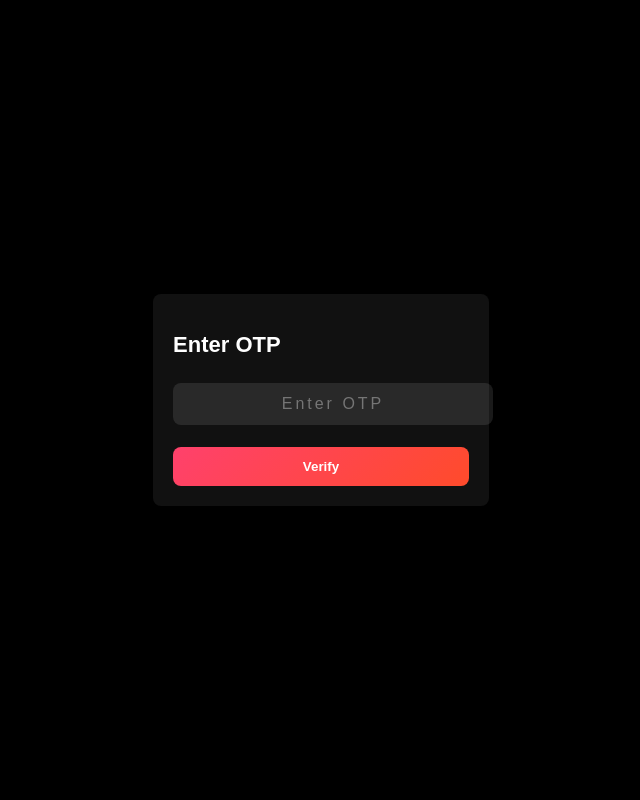
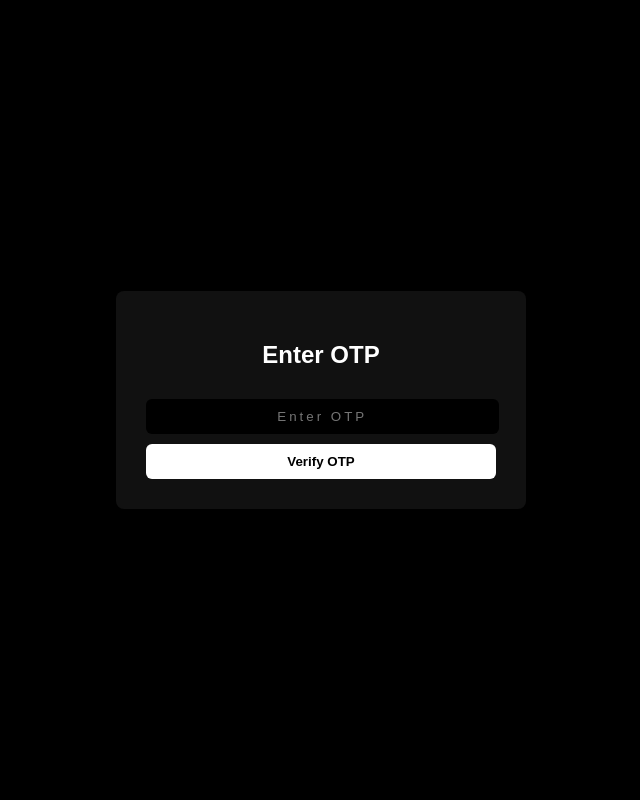
Before and after one commit to asif1-3ahmed/Music, a Flask app: page /otp in a window 1280 px wide. Shown: the whole page, without its empty margins (319-959 px from the left). Run offline with Flask 3, Linux system fonts and the light colour scheme.

Commit message:
Update otp.html

```diff
--- a/templates/otp.html
+++ b/templates/otp.html
@@ -1,74 +1,27 @@
 <!DOCTYPE html>
 <html lang="en">
-<head><meta charset="UTF-8"><title>Verify OTP</title>
-<style>body {
-  font-family: "Poppins", sans-serif;
-  background: radial-gradient(circle at center, #0f0f0f, #000);
-  color: #fff;
-  display: flex;
-  justify-content: center;
-  align-items: center;
-  height: 100vh;
-  margin: 0;
-}
-
-.otp-box {
-  background: rgba(255, 255, 255, 0.05);
-  padding: 35px;
-  border-radius: 14px;
-  width: 320px;
-  text-align: center;
-  backdrop-filter: blur(12px);
-  border: 1px solid rgba(255, 255, 255, 0.1);
-  box-shadow: 0 8px 25px rgba(0, 0, 0, 0.8);
-}
-
-h2 {
-  font-size: 22px;
-  margin-bottom: 15px;
-}
-
-input {
-  width: 100%;
-  padding: 12px;
-  margin: 10px 0;
-  border: none;
-  border-radius: 8px;
-  background: rgba(255, 255, 255, 0.1);
-  color: #fff;
-  outline: none;
-  font-size: 16px;
-  letter-spacing: 3px;
-  text-align: center;
-}
-
-button {
-  width: 100%;
-  padding: 12px;
-  border: none;
-  border-radius: 8px;
-  background: linear-gradient(135deg, #ff416c, #ff4b2b);
-  color: #fff;
-  font-weight: 600;
-  cursor: pointer;
-  margin-top: 12px;
-  transition: 0.3s ease;
-}
-
-button:hover {
-  background: linear-gradient(135deg, #ff4b2b, #ff416c);
-  transform: scale(1.03);
-  box-shadow: 0 0 15px #ff416c;
-}
+<head>
+<meta charset="UTF-8">
+<meta name="viewport" content="width=device-width, initial-scale=1.0">
+<title>Verify OTP - Dolsy Music</title>
+<style>
+body{font-family:"Poppins",sans-serif;background:#000;color:#fff;display:flex;justify-content:center;align-items:center;height:100vh;margin:0;}
+.otp-box{background:#111;padding:30px;border-radius:8px;width:350px;text-align:center;}
+h2{margin-bottom:20px;}
+input{width:95%;padding:10px;margin:10px 0;border:none;border-radius:6px;background:#000;color:#fff;text-align:center;letter-spacing:3px;}
+button{width:100%;padding:10px;border:none;border-radius:6px;background:#fff;color:#000;cursor:pointer;font-weight:600;}
+button:hover{background:#000;color:#fff;border:1px solid #fff;}
 </style>
 </head>
-<body style="background:#000; color:#fff; display:flex; justify-content:center; align-items:center; height:100vh;">
-  <form action="/verify-otp" method="POST" style="background:#111; padding:20px; border-radius:8px;">
-    <h2>Enter OTP</h2>
-    <input type="hidden" name="email" value="{{ email }}">
-    <input type="text" name="otp" placeholder="Enter OTP" required>
-    <button type="submit">Verify</button>
-  </form>
-  <script>document.querySelector("input[name='otp']").focus();</script>
+<body>
+<div class="otp-box">
+<h2>Enter OTP</h2>
+<form action="/verify-otp" method="POST">
+<input type="hidden" name="email" value="{{ email }}">
+<input type="hidden" name="source" value="{{ 'register' if 'register' in request.referrer else 'forgot' }}">
+<input type="text" name="otp" placeholder="Enter OTP" required>
+<button type="submit">Verify OTP</button>
+</form>
+</div>
 </body>
 </html>
```
